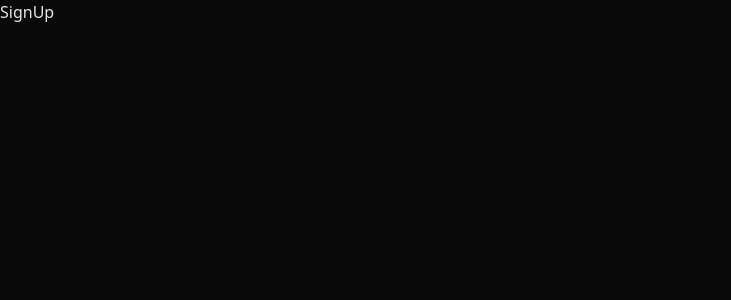
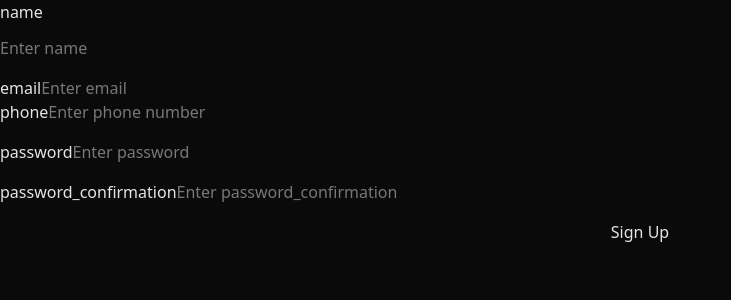
Before and after one commit to fadli1003/AwBilliard-ui, a React (Vite) app: page /sign-up in a window 1280 px wide. Shown: the top 300 px of the page, without its empty margins (0-731 px from the left). Built offline with nearby package versions, Linux system fonts and the light colour scheme; no server answers.

Commit message:
rehat dlu

```diff
--- a/package.json
+++ b/package.json
@@ -13,6 +13,7 @@
   "dependencies": {
     "axios": "^1.13.2",
     "dotenv": "^17.2.3",
+    "lucide-react": "^0.562.0",
     "next-theme": "^0.1.5",
     "react": "^19.2.3",
     "react-dom": "^19.2.3",
--- a/src/lib/api.ts
+++ /dev/null
@@ -1,29 +0,0 @@
-import axios, { AxiosError, AxiosResponse, InternalAxiosRequestConfig } from "axios";
-
-
-const baseURL = axios.create({
-  baseURL: `${import.meta.env.VITE_API_URL}/url`,
-  withCredentials: true,
-  withXSRFToken: true
-})
-
-baseURL.interceptors.request.use((config: InternalAxiosRequestConfig<any>) => {
-  const token = localStorage.getItem('ACCESS_TOKEN')
-  config.headers?.Authorization = `Bearer ${token}`
-
-  return config
-})
-
-baseURL.interceptors.response.use((response: AxiosResponse) => {
-  return response;
-
-}, (error: AxiosError) => {
-  const { response } = error
-  if(response?.status === 401) {
-    localStorage.removeItem('ACCESS_TOKEN')
-  }
-
-  throw error
-})
-
-export default baseURL
--- a/src/pages/auth/SignUp.tsx
+++ b/src/pages/auth/SignUp.tsx
@@ -1,8 +1,88 @@
-import React from 'react'
+import React, { useState } from "react"
+import baseAPI from "../../utils/api";
+import { AxiosError } from "axios";
+import { useNavigate } from "react-router-dom";
+import { useAuthContext } from "../../context/ContextProvider";
+
+const emptyForm = { name: '', email: '', phone: '', password: '', password_confirmation: '' };
 
 const SignUp = () => {
+  const [form, setForm] = useState<AuthFormState>(emptyForm)
+  const [loading, setIsLoading] = useState(false)
+  const [errors, setErrors] = useState<any>()
+  const {setUser, setToken} = useAuthContext()
+  const navigate = useNavigate()
+
+  const handleSignUp = (e: React.FormEvent) => {
+    e.preventDefault()
+    setForm({
+      name: form.name,
+      email: form.email,
+      phone: form.phone,
+      password: form.password,
+      password_confirmation: form.password_confirmation
+    })
+
+    async () => {
+      setIsLoading(true)
+      const token: string = await baseAPI.get('/sanctum/csrf-cookie', {
+        baseURL: import.meta.env.VITE_API_URL
+      })
+      setToken(token)
+      try {
+        const res = await baseAPI.post('/register', form, {
+          baseURL: import.meta.env.VITE_API_URL
+        })
+        if(res.status === 200 && res.data){
+          setUser(res.data)
+        }
+        navigate('/')
+      } catch (err){
+        if(err instanceof AxiosError){
+          setErrors(err.response?.data.errors)
+        }
+        console.error(err)
+      }
+    }
+  }
+
+  const handleFormChange = (e: React.ChangeEvent<HTMLInputElement>) => {
+    e.preventDefault()
+    setForm({ ...form, [e.target.name]: e.target.value });
+  }
+
   return (
-    <div>SignUp</div>
+    <div className="min-h-screen w-full justify-center items-center">
+      <title>Sign Up</title>
+      <form onSubmit={handleSignUp} className="flex flex-col gap-4">
+        <div className="flex flex-col gap-3">
+          <label htmlFor="name">name</label>
+          <input type="text" placeholder="Enter name" id="name" name="name" onChange={handleFormChange} />
+          {errors?.name && <span className="text-red-500 text-xs">{errors.name}</span> }
+        </div>
+        <div>
+          <label htmlFor="email">email</label>
+          <input type="email" placeholder="Enter email" id="email" name="email" onChange={handleFormChange} />
+          {errors?.email && <span className="text-red-500 text-xs">{errors.email}</span> }
+        <div>
+          <label htmlFor="phone">phone</label>
+          <input type="text" placeholder="Enter phone number" id="phone" name="phone" onChange={handleFormChange} />
+          {errors?.phone && <span className="text-red-500 text-xs">{errors.phone}</span> }
+        </div>
+        </div>
+        <div>
+          <label htmlFor="password">password</label>
+          <input type="text" placeholder="Enter password" id="password" name="password" onChange={handleFormChange} />
+          {errors?.password && <span className="text-red-500 text-xs">{errors.password}</span> }
+        </div>
+        <div>
+          <label htmlFor="password_confirmation">password_confirmation</label>
+          <input type="text" placeholder="Enter password_confirmation" id="password_confirmation" name="password_confirmation" onChange={handleFormChange} />
+          {errors?.password && <span className="text-red-500 text-xs">{errors.password}</span> }
+        </div>
+        <button disabled={loading} type="submit">{loading? 'Signing Up':'Sign Up'}</button>
+      </form>
+    </div>
   )
 }
 
--- /dev/null
+++ b/src/utils/api.ts
@@ -0,0 +1,91 @@
+import axios, { AxiosError, AxiosResponse, InternalAxiosRequestConfig } from "axios";
+
+
+const baseAPI = axios.create({
+  baseURL: `${import.meta.env.VITE_API_URL}/api`,
+  withCredentials: true,
+  withXSRFToken: true
+})
+
+baseAPI.interceptors.request.use((config: InternalAxiosRequestConfig) => {
+  const token = localStorage.getItem('ACCESS_TOKEN')
+  if (token) {
+    config.headers.Authorization = `Bearer ${token}`;
+  }
+
+  return config
+})
+
+baseAPI.interceptors.response.use((response: AxiosResponse) => {
+  return response;
+
+}, (error: AxiosError) => {
+  const { response } = error
+  if(response?.status === 401) {
+    localStorage.removeItem('ACCESS_TOKEN')
+  }
+
+  throw error
+})
+
+export const fetchUser = async(id: any) => {
+  try{
+    const res = await baseAPI.get('/user', id)
+    return res.data
+  }catch(err){
+    if(err instanceof AxiosError){
+      return err.response
+    }
+    console.error(err)
+  }
+}
+
+export const fetchJadwal = async() => {
+  try{
+    const res = await baseAPI.get('/jadwal')
+    return res.data
+  }catch(err){
+    if (err instanceof AxiosError){
+      return err.response
+    }
+    console.error(err)
+  }
+}
+
+export const fetchBooking = async() => {
+  try{
+    const res = await baseAPI.get('/booking')
+    return res.data
+  }catch(err){
+    if(err instanceof AxiosError){
+      return err.response
+    }
+    console.error(err)
+  }
+}
+
+export const addBooking = async(booking: any) => {
+  try{
+    const res = await baseAPI.post('/booking', booking)
+    return res.data
+  } catch(err){
+    if(err instanceof AxiosError){
+      return err.response
+    }
+    console.error(err)
+  }
+}
+
+export const addPayment = async(payment: any) => {
+  try{
+    const res = await baseAPI.post('/payment', payment)
+    return res.data
+  }catch(err){
+    if(err instanceof AxiosError){
+      return err.response
+    }
+    console.error(err)
+  }
+}
+
+export default baseAPI
```
Also changed, not shown: src/type/index.d.ts (added, +7 -0 lines), 1 other file (tests, documents, lock files or other folders).
